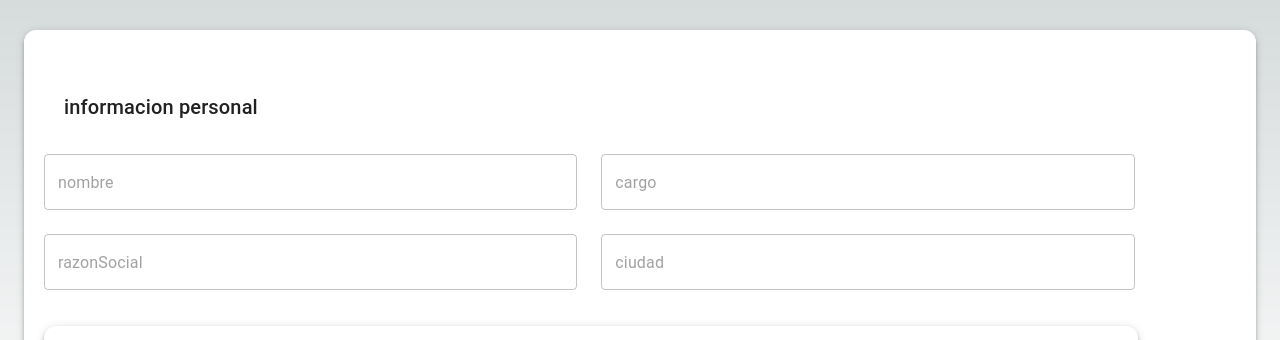
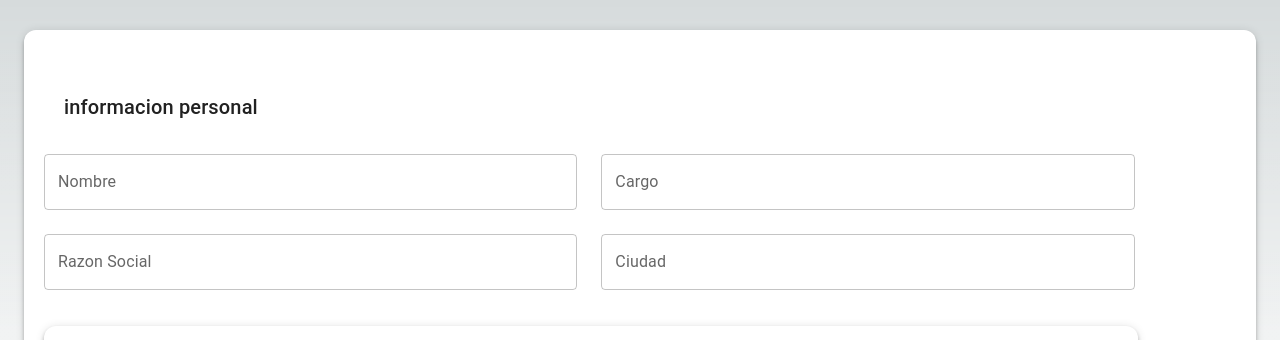
Before and after one commit to stevenp22/enc-frontend, a Next.js app: page /encuestas in a window 1280 px wide. Shown: the top 340 px of the page. Built offline with nearby package versions, Linux system fonts and the light colour scheme; no server answers.

Commit message:
realizar encuestas completamente funcional

```diff
--- a/src/app/encuestas/crear/[id]/page.tsx
+++ b/src/app/encuestas/crear/[id]/page.tsx
@@ -24,6 +24,10 @@ const Crear = () => {
   const [encuestaState, setEncuestaState] = useState({
     nombre: "",
     empresa: "",
+    nombreEncuestado: "",
+    cargo: "",
+    razonSocial: "",
+    ciudad: "",
     categorias: [
       {
         nombre: "",
@@ -35,20 +39,10 @@ const Crear = () => {
             comentario: "",
             enunciadoComentario: "",
             textoComentario: "",
-            tipo: "",
           },
         ],
       },
     ],
-  });
-
-  const [form, setForm] = useState({
-    encuesta: "",
-    nombre: "",
-    cargo: "",
-    razonSocial: "",
-    ciudad: "",
-    respuestas: [{}],
   });
 
   const getEncuesta = async (id: any) => {
@@ -58,6 +52,7 @@ const Crear = () => {
 
   useEffect(() => {
     getEncuesta(params.id);
+
     setLoading(false);
   }, [params.id]);
 
@@ -65,23 +60,21 @@ const Crear = () => {
     return <div>Cargando...</div>;
   }
 
-  const handleAddRespuesta = (e: any, index: number) => {
+  const handleAddRespuesta = (e: any, indexCategoria: number, indexRespuesta: number) => {
     const { name, value } = e.target;
 
-    const updateCampos = { ...form };
-    updateCampos.respuestas[index] = {
-      ...updateCampos.respuestas[index],
+    const updateCampos = { ...encuestaState };
+    updateCampos.categorias[indexCategoria].preguntas[indexRespuesta] = {
+      ...updateCampos.categorias[indexCategoria].preguntas[indexRespuesta],
       [name]: value,
-    };
-
-    setForm(updateCampos);
+    }
+    setEncuestaState(updateCampos);
   };
 
   const handleChange = (e: any) => {
     const { name, value } = e.target;
-    setForm((prevFormData) => ({
+    setEncuestaState((prevFormData) => ({
       ...prevFormData,
-      encuesta: encuestaState.nombre,
       [name]: value,
     }));
   };
@@ -90,11 +83,10 @@ const Crear = () => {
     let response;
     try {
       response = await crearEncuestadoRequest(values);
-      console.log(response);
+      //console.log(response);
       response.data.statusCode == "200"
         ? enqueueSnackbar(`${response.data.message}`, { variant: "warning" })
         : enqueueSnackbar(`${response.data.message}`, { variant: "success" });
-      //router.push("/plantillas")
     } catch (e) {
       if (e == "Error: Request failed with status code 400") {
         enqueueSnackbar("Problemas creando la plantilla, vuelva a intentar", {
@@ -106,8 +98,8 @@ const Crear = () => {
 
   const handleSubmit = (e: any) => {
     e.preventDefault();
-    console.log(form);
-    //crearEncuestado(form);
+    //console.log(encuestaState);
+    crearEncuestado(encuestaState);
   };
 
   return (
@@ -140,9 +132,10 @@ const Crear = () => {
               <FormControl fullWidth>
                 <TextField
                   multiline
-                  placeholder="nombre"
-                  name="nombre"
-                  value={form.nombre}
+                  placeholder="Nombre"
+                  label="Nombre"
+                  name="nombreEncuestado"
+                  value={encuestaState.nombreEncuestado}
                   onChange={handleChange}
                 />
               </FormControl>
@@ -152,9 +145,10 @@ const Crear = () => {
               <FormControl fullWidth>
                 <TextField
                   multiline
-                  placeholder="cargo"
+                  placeholder="Cargo"
+                  label="Cargo"
                   name="cargo"
-                  value={form.cargo}
+                  value={encuestaState.cargo}
                   onChange={handleChange}
                 />
               </FormControl>
@@ -164,9 +158,10 @@ const Crear = () => {
               <FormControl fullWidth>
                 <TextField
                   multiline
-                  placeholder="razonSocial"
+                  placeholder="Razon Social"
+                  label="Razon Social"
                   name="razonSocial"
-                  value={form.razonSocial}
+                  value={encuestaState.razonSocial}
                   onChange={handleChange}
                 />
               </FormControl>
@@ -176,17 +171,18 @@ const Crear = () => {
               <FormControl fullWidth>
                 <TextField
                   multiline
-                  placeholder="ciudad"
+                  placeholder="Ciudad"
+                  label="Ciudad"
                   name="ciudad"
-                  value={form.ciudad}
+                  value={encuestaState.ciudad}
                   onChange={handleChange}
                 />
               </FormControl>
             </Grid>
 
-            {encuestaState.categorias.map((categoria: any, index: number) => {
+            {encuestaState.categorias.map((categoria: any, indexCategoria: number) => {
               return (
-                <Grid item xs={11.5} sm={11.5} key={index}>
+                <Grid item xs={11.5} sm={11.5} key={indexCategoria}>
                   <FormControl fullWidth>
                     <Typography
                       variant="h4"
@@ -195,9 +191,9 @@ const Crear = () => {
                     >
                       {categoria.nombre}
                     </Typography>
-                    {categoria.preguntas.map((pregunta: any, index: number) => {
+                    {categoria.preguntas.map((pregunta: any, indexRespuesta: number) => {
                       return (
-                        <Grid item xs={11.5} sm={11.5} key={index}>
+                        <Grid item xs={11.5} sm={11.5} key={indexRespuesta}>
                           <Respuesta
                             enunciado={pregunta.enunciado}
                             tipoRespuesta={pregunta.tipoRespuesta}
@@ -205,7 +201,7 @@ const Crear = () => {
                             comentario={pregunta.comentario}
                             enunciadoComentario={pregunta.enunciadoComentario}
                             textoComentario={pregunta.textoComentario}
-                            onChange={(e: any) => handleAddRespuesta(e, index)}
+                            onChange={(e: any) => handleAddRespuesta(e, indexCategoria, indexRespuesta)}
                           />
                         </Grid>
                       );
--- a/src/components/Respuesta.tsx
+++ b/src/components/Respuesta.tsx
@@ -53,7 +53,7 @@ const Respuesta = ({
             <RadioGroup
               aria-labelledby="demo-controlled-radio-buttons-group"
               name="valoracion"
-              value={valoracion}
+              value={valoracion || ""}
               onChange={onChange}
               row
             >
@@ -61,7 +61,7 @@ const Respuesta = ({
                 return (
                   <FormControlLabel
                     key={index}
-                    value={dato.valor}
+                    value={dato.valor || ""}
                     control={<Radio />}
                     label={dato.valor}
                   />
@@ -84,6 +84,7 @@ const Respuesta = ({
               value={textoComentario}
               onChange={onChange}
               placeholder="Comentario"
+              label="Comentario"
             />
           </FormControl>
         </Grid>
```
